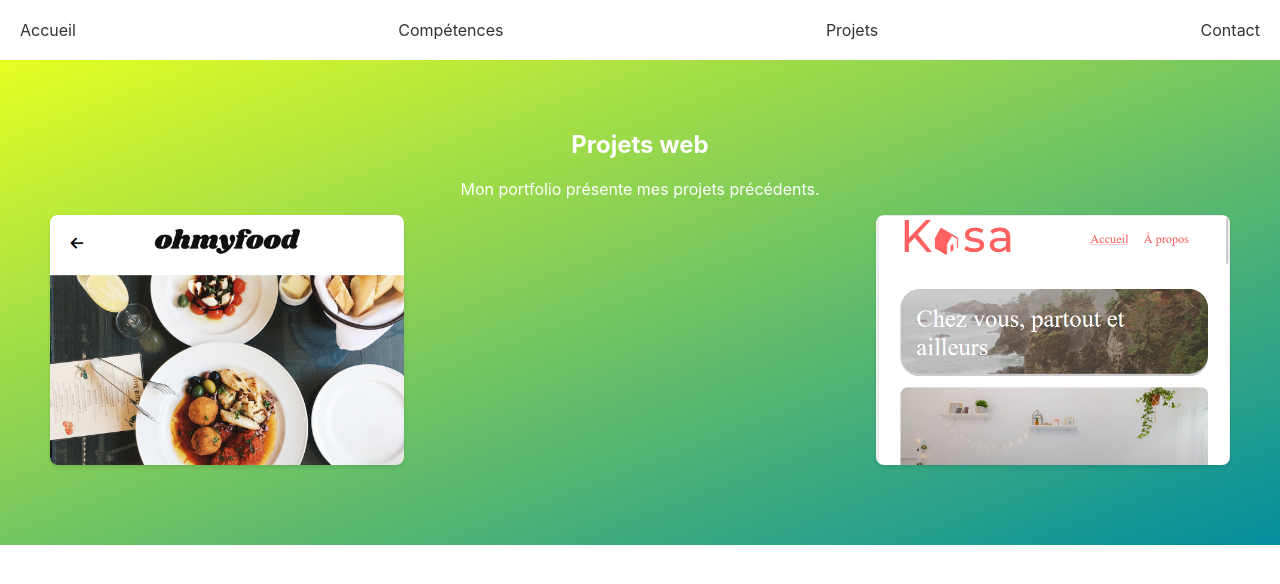
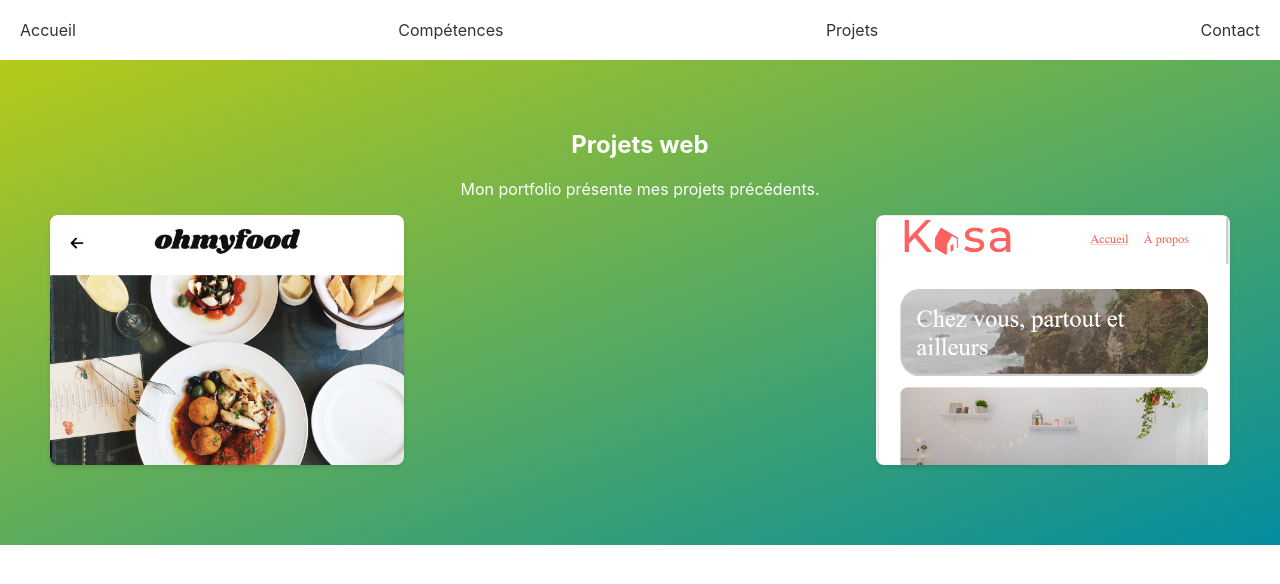
Before and after one commit to pletx/Portfolio-, a React (Create React App) app in the folder portfolio_eddy/: page /projects in a window 1280 px wide. Shown: the top 584 px of the page. Built offline with nearby package versions, Linux system fonts and the light colour scheme.

Commit message:
fix bug visuel + new project

```diff
--- a/portfolio_eddy/src/pages/Projects/Projects.css
+++ b/portfolio_eddy/src/pages/Projects/Projects.css
@@ -9,7 +9,7 @@
   position: static;
   width: 100%;
   height: 100%;
-  background: linear-gradient(to bottom right, #e5ff22, #038d9f);
+  background: linear-gradient(to bottom right, #b5ca19, #038d9f);
 }
 
 .card-container {
```
